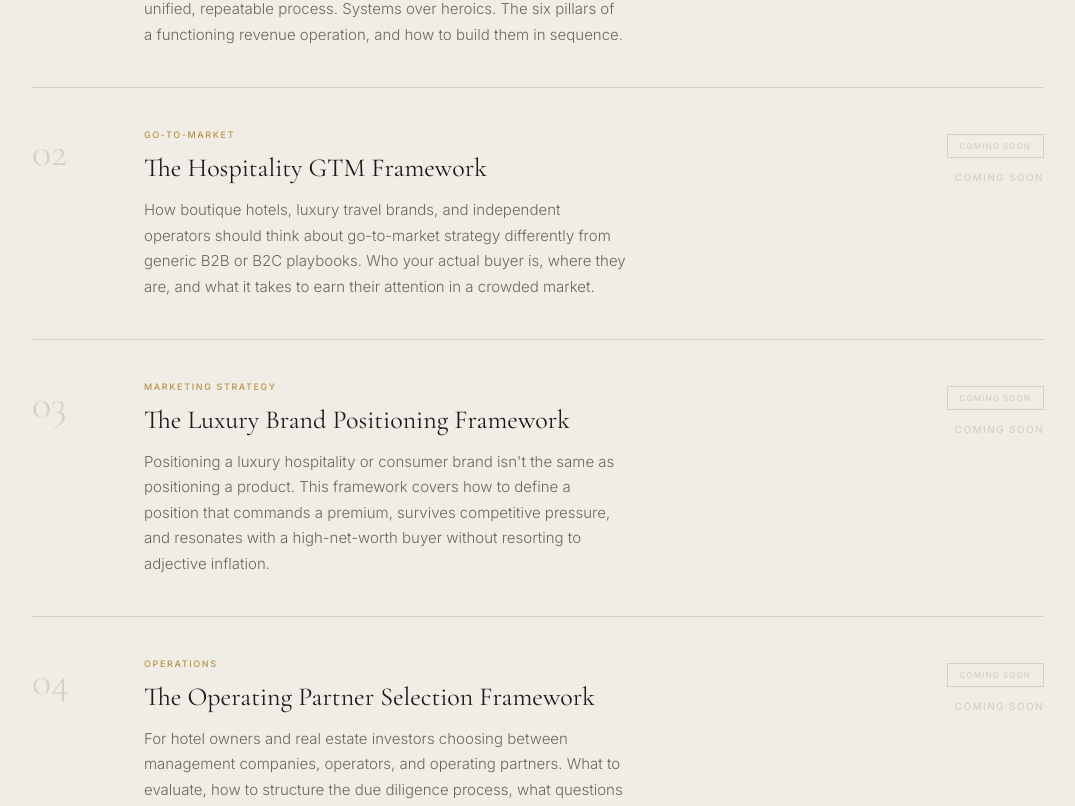
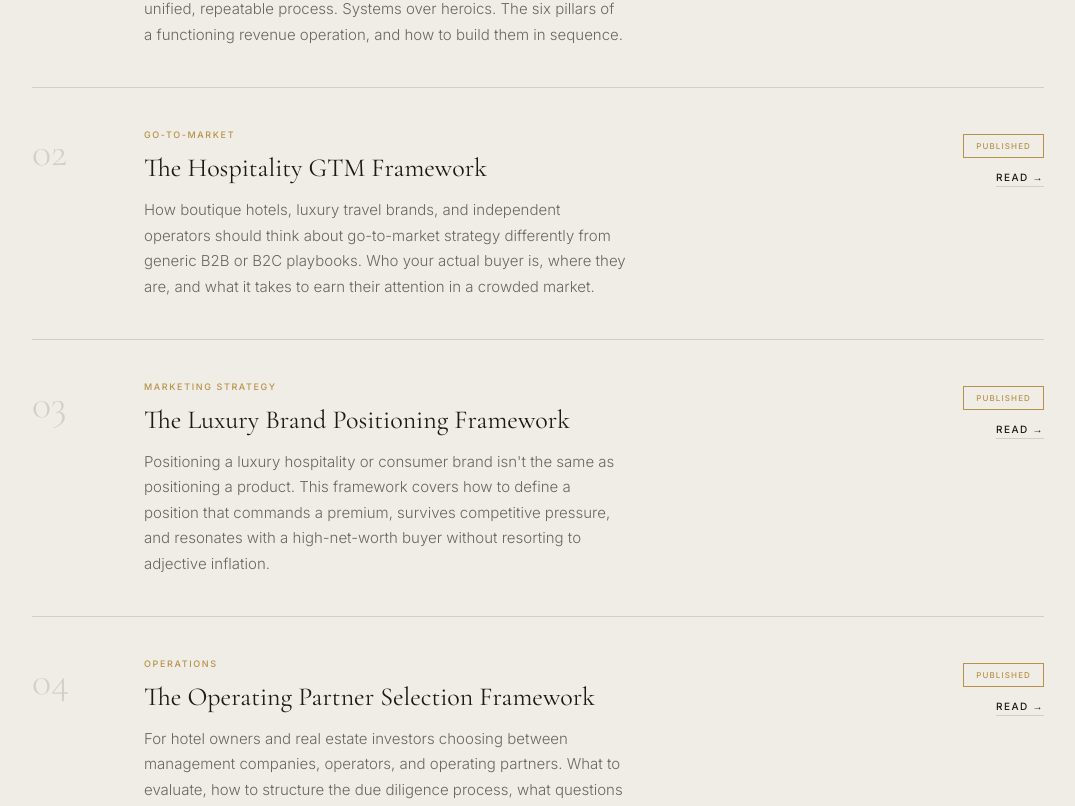
Before and after one commit to letsnavigatebmw/aperture-hospitality, a Next.js app: page /ApertureFrameworks in a window 1280 px wide. Shown: the part 1153-1959 px from the top of the page, without its empty margins (102-1177 px from the left). Built offline with nearby package versions, Linux system fonts and the light colour scheme.

Commit message:
Update framework index: Add correct links to all 6 frameworks, change status to Published with READ links

```diff
--- a/app/ApertureFrameworks/page.tsx
+++ b/app/ApertureFrameworks/page.tsx
@@ -65,12 +65,12 @@ export default function ApertureFrameworksPage() {
 
           {/* Framework cards */}
           {[
-            { num: '01', category: 'Commercial Strategy', title: 'The Revenue Factory Framework', desc: 'A framework for treating your go-to-market motion like a production line — aligning sales, marketing, and customer success into a unified, repeatable process. Systems over heroics. The six pillars of a functioning revenue operation, and how to build them in sequence.', status: 'published', link: '/frameworks/revenue-factory' },
-            { num: '02', category: 'Go-to-Market', title: 'The Hospitality GTM Framework', desc: 'How boutique hotels, luxury travel brands, and independent operators should think about go-to-market strategy differently from generic B2B or B2C playbooks. Who your actual buyer is, where they are, and what it takes to earn their attention in a crowded market.', status: 'coming-soon', link: null },
-            { num: '03', category: 'Marketing Strategy', title: 'The Luxury Brand Positioning Framework', desc: 'Positioning a luxury hospitality or consumer brand isn\'t the same as positioning a product. This framework covers how to define a position that commands a premium, survives competitive pressure, and resonates with a high-net-worth buyer without resorting to adjective inflation.', status: 'coming-soon', link: null },
-            { num: '04', category: 'Operations', title: 'The Operating Partner Selection Framework', desc: 'For hotel owners and real estate investors choosing between management companies, operators, and operating partners. What to evaluate, how to structure the due diligence process, what questions most owners forget to ask, and the signals that predict whether a partnership will actually work.', status: 'coming-soon', link: null },
-            { num: '05', category: 'Forecasting & Planning', title: 'The Hospitality Revenue Planning Framework', desc: 'Math-based revenue planning for hospitality operators who are still running their forecasts on gut-feel and prior-year comparisons. How to build a bottom-up revenue model, what inputs matter, and how to use it to drive real decisions rather than just satisfy a board deck.', status: 'coming-soon', link: null },
-            { num: '06', category: 'Digital Marketing', title: 'The Boutique Brand Digital Marketing Playbook', desc: 'A practical playbook for boutique hospitality and luxury brands building a digital marketing capability from scratch or fixing one that isn\'t working. Channel prioritization, tech stack decisions, and how to measure what actually drives revenue — not impressions.', status: 'coming-soon', link: null }
+            { num: '01', category: 'Commercial Strategy', title: 'The Revenue Factory Framework', desc: 'A framework for treating your go-to-market motion like a production line — aligning sales, marketing, and customer success into a unified, repeatable process. Systems over heroics. The six pillars of a functioning revenue operation, and how to build them in sequence.', status: 'published', link: '/apertureframeworks/revenue-factory' },
+            { num: '02', category: 'Go-to-Market', title: 'The Hospitality GTM Framework', desc: 'How boutique hotels, luxury travel brands, and independent operators should think about go-to-market strategy differently from generic B2B or B2C playbooks. Who your actual buyer is, where they are, and what it takes to earn their attention in a crowded market.', status: 'published', link: '/apertureframeworks/hospitality-gtm' },
+            { num: '03', category: 'Marketing Strategy', title: 'The Luxury Brand Positioning Framework', desc: 'Positioning a luxury hospitality or consumer brand isn\'t the same as positioning a product. This framework covers how to define a position that commands a premium, survives competitive pressure, and resonates with a high-net-worth buyer without resorting to adjective inflation.', status: 'published', link: '/apertureframeworks/luxury-brand-positioning' },
+            { num: '04', category: 'Operations', title: 'The Operating Partner Selection Framework', desc: 'For hotel owners and real estate investors choosing between management companies, operators, and operating partners. What to evaluate, how to structure the due diligence process, what questions most owners forget to ask, and the signals that predict whether a partnership will actually work.', status: 'published', link: '/apertureframeworks/operating-partner-selection' },
+            { num: '05', category: 'Forecasting & Planning', title: 'The Hospitality Revenue Planning Framework', desc: 'Math-based revenue planning for hospitality operators who are still running their forecasts on gut-feel and prior-year comparisons. How to build a bottom-up revenue model, what inputs matter, and how to use it to drive real decisions rather than just satisfy a board deck.', status: 'published', link: '/apertureframeworks/hospitality-revenue-planning' },
+            { num: '06', category: 'Digital Marketing', title: 'The Boutique Brand Digital Marketing Playbook', desc: 'A practical playbook for boutique hospitality and luxury brands building a digital marketing capability from scratch or fixing one that isn\'t working. Channel prioritization, tech stack decisions, and how to measure what actually drives revenue — not impressions.', status: 'published', link: '/apertureframeworks/digital-marketing-playbook' }
           ].map((fw, i) => (
             <div key={i} style={{ display: 'grid', gridTemplateColumns: '80px 1fr auto', gap: '2rem', alignItems: 'start', padding: '2.5rem 0', borderTop: '1px solid #D4CFC6', borderBottom: i === 5 ? '1px solid #D4CFC6' : 'none' }}>
               <div style={{ fontFamily: "'Cormorant Garamond', Georgia, serif", fontSize: '2.5rem', fontWeight: 300, color: '#D4CFC6', lineHeight: 1, paddingTop: '0.25rem' }}>
@@ -88,18 +88,12 @@ export default function ApertureFrameworksPage() {
                 </p>
               </div>
               <div style={{ display: 'flex', flexDirection: 'column', alignItems: 'flex-end', gap: '0.75rem', paddingTop: '0.375rem', flexShrink: 0 }}>
-                <span style={{ fontSize: '0.5rem', fontWeight: 500, letterSpacing: '0.14em', textTransform: 'uppercase', padding: '0.3rem 0.75rem', border: fw.status === 'published' ? '1px solid #B8924A' : '1px solid #D4CFC6', color: fw.status === 'published' ? '#B8924A' : '#D4CFC6' }}>
-                  {fw.status === 'published' ? 'Published' : 'Coming Soon'}
+                <span style={{ fontSize: '0.5rem', fontWeight: 500, letterSpacing: '0.14em', textTransform: 'uppercase', padding: '0.3rem 0.75rem', border: '1px solid #B8924A', color: '#B8924A' }}>
+                  Published
                 </span>
-                {fw.link ? (
-                  <Link href={fw.link} style={{ fontSize: '0.625rem', fontWeight: 500, letterSpacing: '0.14em', textTransform: 'uppercase', color: '#1C1A17', borderBottom: '1px solid #D4CFC6', paddingBottom: '1px', whiteSpace: 'nowrap' }}>
-                    Read →
-                  </Link>
-                ) : (
-                  <span style={{ fontSize: '0.625rem', fontWeight: 500, letterSpacing: '0.14em', textTransform: 'uppercase', color: '#D4CFC6', borderBottom: 'none', paddingBottom: '1px', whiteSpace: 'nowrap', cursor: 'default' }}>
-                    Coming Soon
-                  </span>
-                )}
+                <Link href={fw.link} style={{ fontSize: '0.625rem', fontWeight: 500, letterSpacing: '0.14em', textTransform: 'uppercase', color: '#1C1A17', borderBottom: '1px solid #D4CFC6', paddingBottom: '1px', whiteSpace: 'nowrap' }}>
+                  Read →
+                </Link>
               </div>
             </div>
           ))}
```
